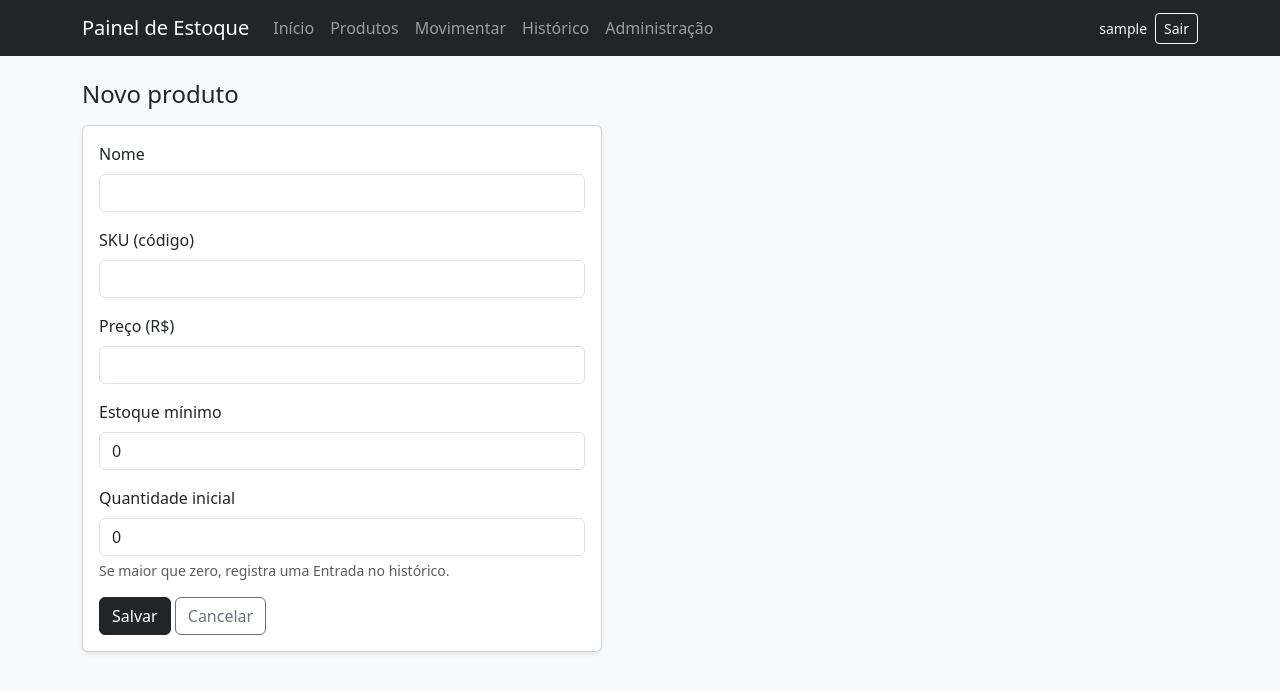
After one commit to Luckfield5/Estoque-com-interface, a Django app: page /produtos/novo/ in a window 1280 px wide. The commit adds this page. Shown: the top 692 px of the page. Run offline with Django 5.2, Linux system fonts and the light colour scheme; the visitor is signed in with stand-in values (Sample User, id 1).

Commit message:
Cadastro e edicao de produtos nas telas proprias

```diff
--- a/estoque/forms.py
+++ b/estoque/forms.py
@@ -19,3 +19,34 @@ class MovimentacaoForm(forms.ModelForm):
         self.fields['produto'].label_from_instance = (
             lambda p: f"{p.nome} ({p.sku}) - saldo: {p.quantidade}"
         )
+
+
+class ProdutoForm(forms.ModelForm):
+    class Meta:
+        model = Produto
+        fields = ['nome', 'sku', 'preco', 'estoque_minimo']
+        labels = {
+            'nome': 'Nome',
+            'sku': 'SKU (código)',
+            'preco': 'Preço (R$)',
+            'estoque_minimo': 'Estoque mínimo',
+        }
+
+    def __init__(self, *args, **kwargs):
+        super().__init__(*args, **kwargs)
+        for campo in self.fields.values():
+            campo.widget.attrs['class'] = 'form-control'
+
+
+class ProdutoNovoForm(ProdutoForm):
+    quantidade_inicial = forms.IntegerField(
+        label='Quantidade inicial', min_value=0, initial=0, required=False,
+        help_text='Se maior que zero, registra uma Entrada no histórico.',
+    )
+
+    def __init__(self, *args, **kwargs):
+        super().__init__(*args, **kwargs)
+        self.fields['quantidade_inicial'].widget.attrs['class'] = 'form-control'
+
+    def clean_quantidade_inicial(self):
+        return self.cleaned_data.get('quantidade_inicial') or 0
--- /dev/null
+++ b/estoque/templates/estoque/produto_form.html
@@ -0,0 +1,23 @@
+{% extends 'estoque/base.html' %}
+{% block titulo %}{{ titulo }}{% endblock %}
+{% block conteudo %}
+<h4 class="mb-3">{{ titulo }}</h4>
+<div class="card shadow-sm" style="max-width:520px">
+  <div class="card-body">
+    <form method="post">
+      {% csrf_token %}
+      {{ form.non_field_errors }}
+      {% for campo in form %}
+      <div class="mb-3">
+        <label class="form-label">{{ campo.label }}</label>
+        {{ campo }}
+        <div class="form-text">{{ campo.help_text }}</div>
+        <div class="text-danger small">{{ campo.errors }}</div>
+      </div>
+      {% endfor %}
+      <button class="btn btn-dark">Salvar</button>
+      <a href="{% url 'produtos' %}" class="btn btn-outline-secondary">Cancelar</a>
+    </form>
+  </div>
+</div>
+{% endblock %}
--- a/estoque/urls.py
+++ b/estoque/urls.py
@@ -6,6 +6,9 @@ from . import views
 urlpatterns = [
     path('', views.dashboard, name='dashboard'),
     path('produtos/', views.produtos, name='produtos'),
+    path('produtos/novo/', views.produto_novo, name='produto_novo'),
+    path('produtos/<int:pk>/editar/', views.produto_editar, name='produto_editar'),
+    path('produtos/<int:pk>/desativar/', views.produto_desativar, name='produto_desativar'),
     path('movimentar/', views.movimentar, name='movimentar'),
     path('historico/', views.historico, name='historico'),
     path('login/', auth_views.LoginView.as_view(), name='login'),
--- a/estoque/views.py
+++ b/estoque/views.py
@@ -1,9 +1,11 @@
 from django.contrib import messages
 from django.contrib.auth.decorators import login_required, permission_required
+from django.db import transaction
 from django.db.models import DecimalField, ExpressionWrapper, F, Q, Sum
-from django.shortcuts import redirect, render
+from django.shortcuts import get_object_or_404, redirect, render
+from django.views.decorators.http import require_POST
 
-from .forms import MovimentacaoForm
+from .forms import MovimentacaoForm, ProdutoForm, ProdutoNovoForm
 from .models import Movimentacao, Produto
 
 
@@ -34,6 +36,53 @@ def produtos(request):
     if busca:
         lista = lista.filter(Q(nome__icontains=busca) | Q(sku__icontains=busca))
     return render(request, 'estoque/produtos.html', {'produtos': lista, 'busca': busca})
+
+
+@login_required
+@permission_required('estoque.add_produto', raise_exception=True)
+def produto_novo(request):
+    form = ProdutoNovoForm(request.POST or None)
+    if request.method == 'POST' and form.is_valid():
+        with transaction.atomic():
+            produto = form.save(commit=False)
+            produto.quantidade = 0
+            produto.save()
+            inicial = form.cleaned_data['quantidade_inicial']
+            if inicial > 0:
+                Movimentacao.objects.create(
+                    produto=produto,
+                    usuario=request.user,
+                    tipo=Movimentacao.ENTRADA,
+                    quantidade=inicial,
+                )
+        messages.success(request, 'Produto cadastrado com sucesso.')
+        return redirect('produtos')
+    return render(request, 'estoque/produto_form.html',
+                  {'form': form, 'titulo': 'Novo produto'})
+
+
+@login_required
+@permission_required('estoque.change_produto', raise_exception=True)
+def produto_editar(request, pk):
+    produto = get_object_or_404(Produto, pk=pk, ativo=True)
+    form = ProdutoForm(request.POST or None, instance=produto)
+    if request.method == 'POST' and form.is_valid():
+        form.save()
+        messages.success(request, 'Produto atualizado com sucesso.')
+        return redirect('produtos')
+    return render(request, 'estoque/produto_form.html',
+                  {'form': form, 'titulo': 'Editar produto'})
+
+
+@login_required
+@permission_required('estoque.delete_produto', raise_exception=True)
+@require_POST
+def produto_desativar(request, pk):
+    produto = get_object_or_404(Produto, pk=pk)
+    produto.ativo = False
+    produto.save()
+    messages.success(request, 'Produto desativado. O histórico foi mantido.')
+    return redirect('produtos')
 
 
 @login_required
```
Also changed, not shown: estoque/templates/estoque/produtos.html (+24 -5 lines).
